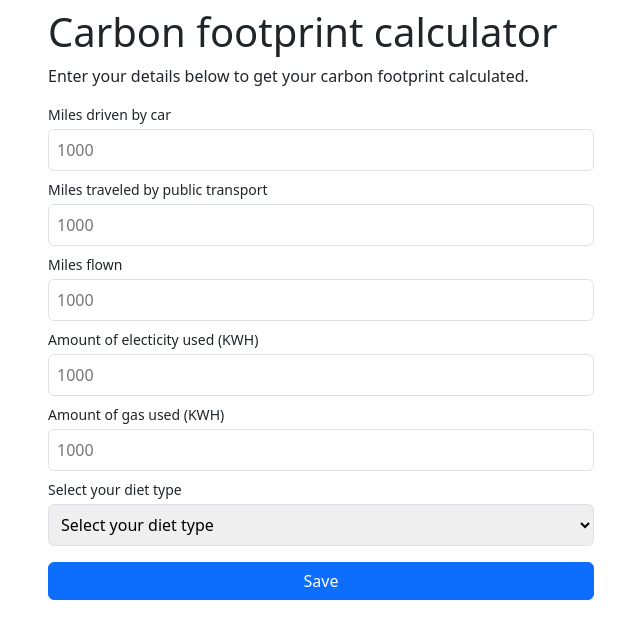
After one commit to PetarPetrushevCollegeWork/DjangoRoslaProject, a Django app: page /carbon-footprint-calculator/ in a window 1280 px wide. The commit adds this page. Shown: the top 639 px of the page, without its empty margins (34-674 px from the left). Run offline with Django 5.2, Linux system fonts and the light colour scheme; some libraries are stand-ins or nearby versions.

Commit message:
Added basic calculator UI

```diff
--- a/rolsa/website/templates/components/base.html
+++ b/rolsa/website/templates/components/base.html
@@ -8,7 +8,9 @@
     {% bootstrap_css %}
   </head>
   <body>
-    {% block content %} {% endblock %}
+    <div class="container container-fluid my-2">
+      {% block content %} {% endblock %}
+    </div>
   </body>
   {% bootstrap_javascript %}
 </html>
--- /dev/null
+++ b/rolsa/website/templates/webpages/carbon-footprint-calculator.html
@@ -0,0 +1,109 @@
+{% extends 'components/base.html' %} {% block title %}Carbon footprint
+calculator{% endblock %}
+
+<span class="visually-hidden"></span>
+
+{% block content %}
+
+<h1>Carbon footprint calculator</h1>
+<p>Enter your details below to get your carbon footprint calculated.</p>
+<form>
+  <div class="row">
+    <div class="d-flex flex-column gap-2 col-lg-6">
+      <div class="d-flex flex-column gap-1">
+        <label class="small" for="milesDrivenByCar">Miles driven by car</label>
+        <input
+          class="rounded-2 p-2 border-1 border"
+          type="number"
+          max="100000"
+          min="0"
+          id="milesDrivenByCar"
+          name="milesDrivenByCar"
+          oninput="updateCarbonFootprint()"
+          required
+          placeholder="1000"
+        />
+      </div>
+      <div class="d-flex flex-column gap-1">
+        <label class="small" for="milesTraveledByPublicTransport"
+          >Miles traveled by public transport</label
+        >
+        <input
+          class="rounded-2 p-2 border-1 border"
+          type="number"
+          max="100000"
+          min="0"
+          id="milesTraveledByPublicTransport"
+          name="milesTraveledByPublicTransport"
+          oninput="updateCarbonFootprint()"
+          required
+          placeholder="1000"
+        />
+      </div>
+      <div class="d-flex flex-column gap-1">
+        <label class="small" for="milesFlown">Miles flown</label>
+        <input
+          class="rounded-2 p-2 border-1 border"
+          type="number"
+          max="100000"
+          min="0"
+          id="milesFlown"
+          name="milesFlown"
+          oninput="updateCarbonFootprint()"
+          required
+          placeholder="1000"
+        />
+      </div>
+      <div class="d-flex flex-column gap-1">
+        <label class="small" for="electricalKwh"
+          >Amount of electicity used (KWH)</label
+        >
+        <input
+          class="rounded-2 p-2 border-1 border"
+          type="number"
+          max="100000"
+          min="0"
+          id="electricalKwh"
+          name="electricalKwh"
+          oninput="updateCarbonFootprint()"
+          required
+          placeholder="1000"
+        />
+      </div>
+      <div class="d-flex flex-column gap-1">
+        <label class="small" for="gasKwh">Amount of gas used (KWH)</label>
+        <input
+          class="rounded-2 p-2 border-1 border"
+          type="number"
+          max="100000"
+          min="0"
+          id="gasKwh"
+          name="gasKwh"
+          oninput="updateCarbonFootprint()"
+          required
+          placeholder="1000"
+        />
+      </div>
+      <div class="d-flex flex-column gap-1">
+        <label class="small" for="dietType">Select your diet type</label>
+        <select
+          class="rounded-2 p-2 border-1 border"
+          id="dietType"
+          name="dietType"
+          oninput="updateCarbonFootprint()"
+          onchange="updateCarbonFootprint()"
+          required
+        >
+          <option selected disabled>Select your diet type</option>
+          <option value="highmeat">High meat eating diet</option>
+          <option value="meat">Standard meat eating diet</option>
+          <option value="vegetarian">Vegetarian diet</option>
+          <option value="vegan">Vegan diet</option>
+        </select>
+      </div>
+      <button class="btn btn-primary my-2 w-100" type="submit">Save</button>
+    </div>
+  </div>
+</form>
+
+{% endblock %}
--- a/rolsa/website/urls.py
+++ b/rolsa/website/urls.py
@@ -2,5 +2,6 @@ from django.urls import path
 from . import views
 
 urlpatterns = [
-    path('', views.home, name="")
+    path('', views.home, name=""),
+    path('carbon-footprint-calculator/', views.carbonFootprintCalculator, name="carbonFootprintCalculator")
 ]
--- a/rolsa/website/views.py
+++ b/rolsa/website/views.py
@@ -3,3 +3,6 @@ from django.shortcuts import render
 # Create your views here.
 def home(request):
     return render(request, 'webpages/home.html')
+
+def carbonFootprintCalculator(request):
+    return render(request, 'webpages/carbon-footprint-calculator.html')
```
